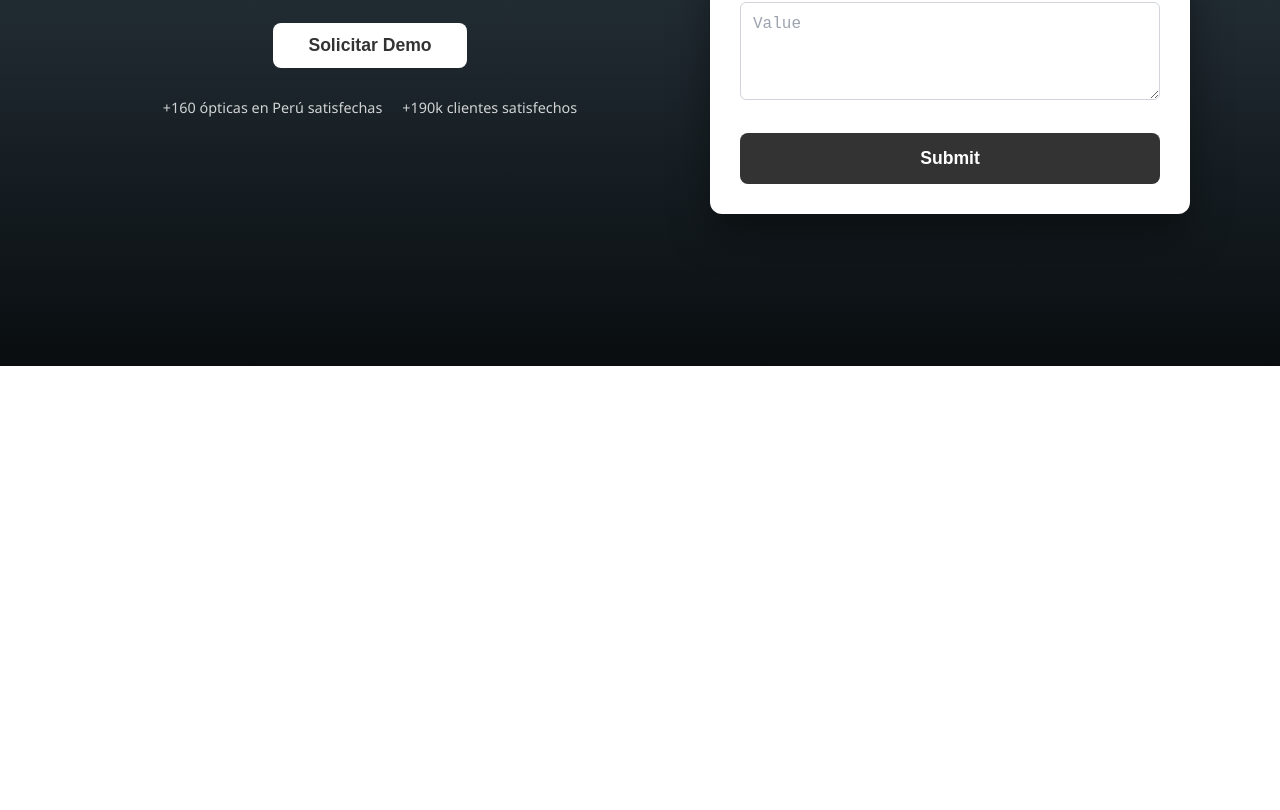
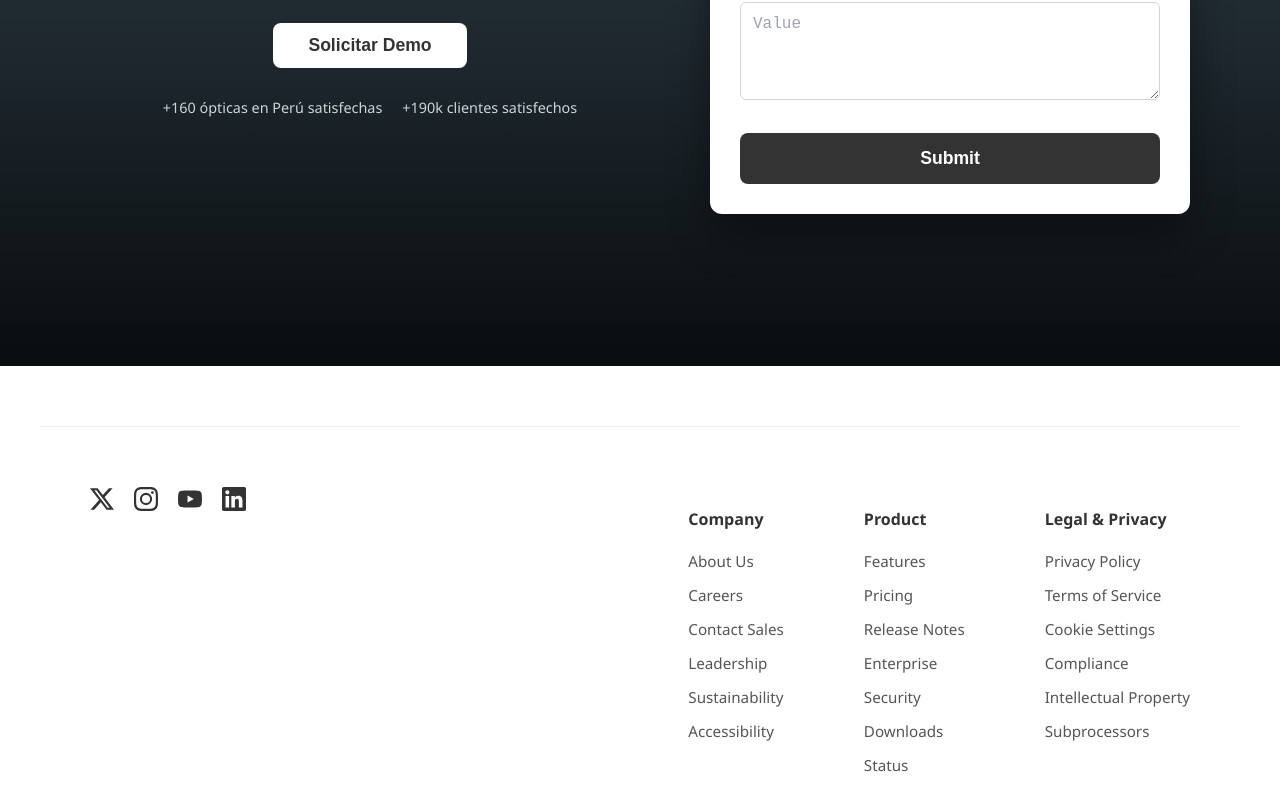
Before and after one commit to 1asi0730-2610-10203-OptiFlow/OptiFlow-Landing-Page, a Vue app: page / in a window 1280 px wide. Shown: the part 2425-3235 px from the top of the page. Before the commit the page ends 2791 px from the top, so only its background shows below. Built offline with nearby package versions, Linux system fonts and the light colour scheme.

Commit message:
Update Footer

```diff
--- a/src/App.vue
+++ b/src/App.vue
@@ -3,6 +3,7 @@ import FeaturesSection from './components/FeaturesSection.vue'
 import NavbarComponent from "./components/NavbarComponent.vue";
 import HeroCopmonent from "./components/HeroComponent.vue";
 import ContactSection from "./components/ContactSection.vue";
+import Footer from "./components/Footer.vue";
 
 </script>
 <template>
@@ -10,4 +11,5 @@ import ContactSection from "./components/ContactSection.vue";
   <HeroCopmonent/>
   <FeaturesSection />
   <ContactSection />
+  <Footer />
 </template>
--- /dev/null
+++ b/src/components/Footer.vue
@@ -0,0 +1,167 @@
+<template>
+  <footer class="footer-section">
+    <div class="footer-divider"></div>
+    <div class="footer-container">
+      <div class="footer-left">
+        <div class="social-icons">
+          <a href="#" class="social-link" aria-label="X">
+            <svg viewBox="0 0 24 24" class="icon"><path d="M18.901 1.153h3.68l-8.04 9.19L24 22.846h-7.406l-5.8-7.584-6.638 7.584H.474l8.6-9.83L0 1.154h7.594l5.243 6.932ZM17.61 20.644h2.039L6.486 3.24H4.298Z"/></svg>
+          </a>
+
+          <a href="#" class="social-link" aria-label="Instagram">
+            <svg viewBox="0 0 24 24" class="icon"><path d="M12 2.163c3.204 0 3.584.012 4.85.07 3.252.148 4.771 1.691 4.919 4.919.058 1.265.069 1.645.069 4.849 0 3.205-.012 3.584-.069 4.849-.149 3.225-1.664 4.771-4.919 4.919-1.266.058-1.644.07-4.85.07-3.204 0-3.584-.012-4.849-.07-3.26-.149-4.771-1.699-4.919-4.92-.058-1.265-.07-1.644-.07-4.849 0-3.204.013-3.583.07-4.849.149-3.227 1.664-4.771 4.919-4.919 1.266-.057 1.645-.069 4.849-.069ZM12 0C8.741 0 8.333.014 7.053.072 2.695.272.273 2.69.073 7.052.014 8.333 0 8.741 0 12c0 3.259.014 3.668.072 4.948.2 4.358 2.618 6.78 6.98 6.981 1.281.058 1.689.072 4.948.072 3.259 0 3.668-.014 4.948-.072 4.354-.2 6.782-2.618 6.979-6.98.059-1.28.073-1.689.073-4.948 0-3.259-.014-3.667-.072-4.947-.196-4.354-2.617-6.78-6.979-6.98C15.668.014 15.259 0 12 0Zm0 5.838a6.162 6.162 0 1 0 0 12.324 6.162 6.162 0 0 0 0-12.324ZM12 16a4 4 0 1 1 0-8 4 4 0 0 1 0 8Zm6.406-11.845a1.44 1.44 0 1 0 0 2.881 1.44 1.44 0 0 0 0-2.881Z"/></svg>
+          </a>
+
+          <a href="#" class="social-link" aria-label="YouTube">
+            <svg viewBox="0 0 24 24" class="icon"><path d="M23.498 6.186a3.016 3.016 0 0 0-2.122-2.136C19.505 3.545 12 3.545 12 3.545s-7.505 0-9.377.505A3.017 3.017 0 0 0 .502 6.186C0 8.07 0 12 0 12s0 3.93.502 5.814a3.016 3.016 0 0 0 2.122 2.136c1.871.505 9.376.505 9.376.505s7.505 0 9.377-.505a3.015 3.015 0 0 0 2.122-2.136C24 15.93 24 12 24 12s0-3.93-.502-5.814ZM9.545 15.568V8.432L15.818 12l-6.273 3.568Z"/></svg>
+          </a>
+
+          <a href="#" class="social-link" aria-label="LinkedIn">
+            <svg viewBox="0 0 24 24" class="icon"><path d="M20.447 20.452h-3.554v-5.569c0-1.328-.027-3.037-1.852-3.037-1.853 0-2.136 1.445-2.136 2.939v5.667H9.351V9h3.414v1.561h.046c.477-.9 1.637-1.85 3.37-1.85 3.601 0 4.267 2.37 4.267 5.455v6.286ZM5.337 7.433a2.062 2.062 0 1 1 .001-4.125 2.062 2.062 0 0 1 0 4.125ZM7.119 20.452H3.555V9h3.564v11.452ZM22.225 0H1.771C.792 0 0 .774 0 1.729v20.542C0 23.227.792 24 1.771 24h20.451C23.2 24 24 23.227 24 22.271V1.729C24 .774 23.2 0 22.222 0h.003Z"/></svg>
+          </a>
+        </div>
+      </div>
+
+      <div class="footer-right">
+        <div class="footer-column" v-for="column in footerLinks" :key="column.title">
+          <h4 class="column-title">{{ column.title }}</h4>
+          <ul class="column-links">
+            <li v-for="link in column.links" :key="link.text">
+              <a :href="link.url">{{ link.text }}</a>
+            </li>
+          </ul>
+        </div>
+      </div>
+    </div>
+  </footer>
+</template>
+
+<script setup>
+const footerLinks = [
+  {
+    title: 'Company',
+    links: [
+      { text: 'About Us', url: '#' },
+      { text: 'Careers', url: '#' },
+      { text: 'Contact Sales', url: '#' },
+      { text: 'Leadership', url: '#' },
+      { text: 'Sustainability', url: '#' },
+      { text: 'Accessibility', url: '#' },
+    ],
+  },
+  {
+    title: 'Product',
+    links: [
+      { text: 'Features', url: '#' },
+      { text: 'Pricing', url: '#' },
+      { text: 'Release Notes', url: '#' },
+      { text: 'Enterprise', url: '#' },
+      { text: 'Security', url: '#' },
+      { text: 'Downloads', url: '#' },
+      { text: 'Status', url: '#' },
+    ],
+  },
+  {
+    title: 'Legal & Privacy',
+    links: [
+      { text: 'Privacy Policy', url: '#' },
+      { text: 'Terms of Service', url: '#' },
+      { text: 'Cookie Settings', url: '#' },
+      { text: 'Compliance', url: '#' },
+      { text: 'Intellectual Property', url: '#' },
+      { text: 'Subprocessors', url: '#' },
+    ],
+  },
+];
+</script>
+
+<style scoped>
+.footer-section {
+  background-color: #ffffff;
+  color: #333333;
+  padding: 60px 0;
+  width: 100%;
+  font-family: 'Segoe UI', sans-serif;
+}
+
+.footer-divider {
+  border-top: 1px solid #eeeeee;
+  max-width: 1200px;
+  margin: 0 auto 60px auto;
+}
+
+.footer-container {
+  max-width: 1100px;
+  margin: 0 auto;
+  padding: 0 40px;
+  display: flex;
+  justify-content: space-between;
+  align-items: flex-start;
+}
+
+.social-icons {
+  display: flex;
+  gap: 20px;
+}
+
+.social-link {
+  display: flex;
+  align-items: center;
+  justify-content: center;
+  transition: opacity 0.2s ease;
+}
+
+.social-link:hover {
+  opacity: 0.6;
+}
+
+.icon {
+  width: 24px;
+  height: 24px;
+  fill: #333333;
+}
+
+.footer-right {
+  display: flex;
+  gap: 80px;
+}
+
+.column-title {
+  font-size: 1rem;
+  font-weight: 700;
+  margin-bottom: 20px;
+}
+
+.column-links {
+  list-style: none;
+  padding: 0;
+  margin: 0;
+}
+
+.column-links li {
+  margin-bottom: 12px;
+}
+
+.column-links a {
+  text-decoration: none;
+  color: #555555;
+  font-size: 0.95rem;
+  transition: color 0.2s;
+}
+
+.column-links a:hover {
+  color: #000000;
+}
+
+@media (max-width: 850px) {
+  .footer-container {
+    flex-direction: column;
+    gap: 40px;
+  }
+  .footer-right {
+    flex-wrap: wrap;
+    gap: 40px;
+    justify-content: flex-start;
+  }
+}
+</style>
```
